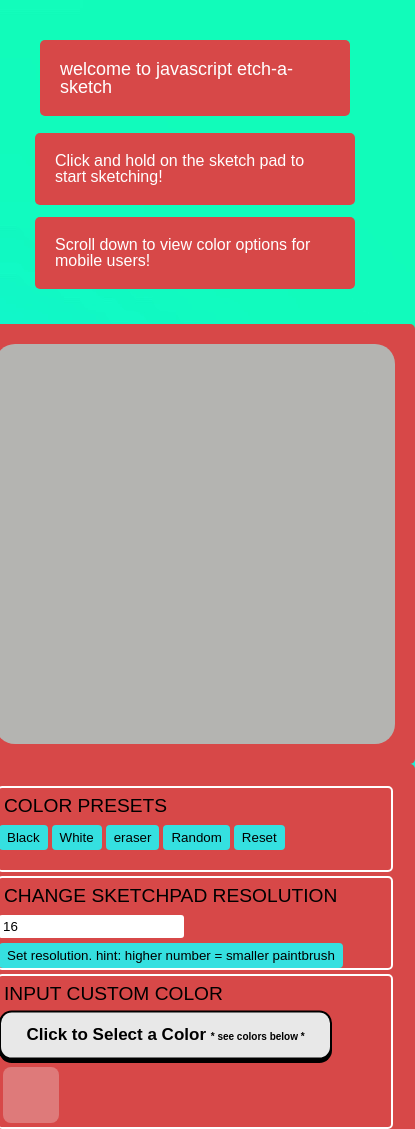
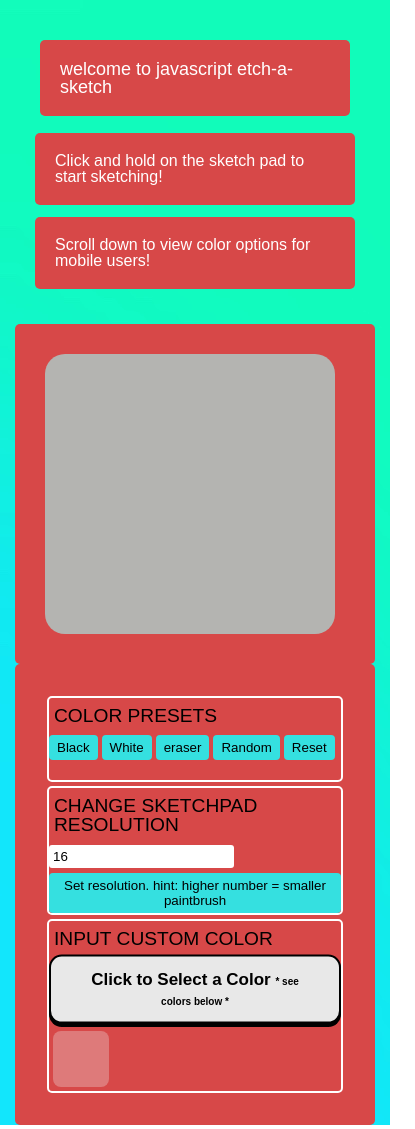
Before and after one commit to jakelauterstein/javascript-etch-a-sketch, a plain HTML site: page index.html in a window 390 px wide. Shown: the top 1129 px of the page, 415 px wide, since content can reach past the window. Drawn offline with Linux system fonts and the light colour scheme.

Commit message:
added mobile view update

```diff
--- a/assets/css/style.css
+++ b/assets/css/style.css
@@ -216,9 +216,13 @@ p {
 
 .board {
 
-  width: 400px;
-  height: 400px;
+  width: 280px;
+  height: 280px;
+ padding-left: 10px;
+}
 
+.board div {
+  margin-left: 30px;
 }
 
 .flex-container{
@@ -228,8 +232,8 @@ p {
 }
 
 .content{
-  padding: 20px;
-  width: 400px;
+  padding: 30px;
+  width: 300px;
 }
 
 .resize {
```
